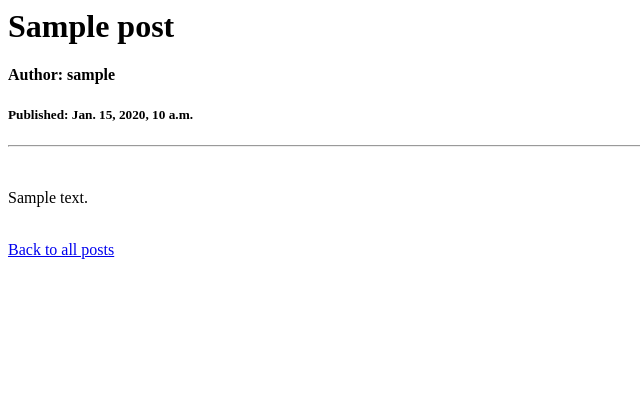
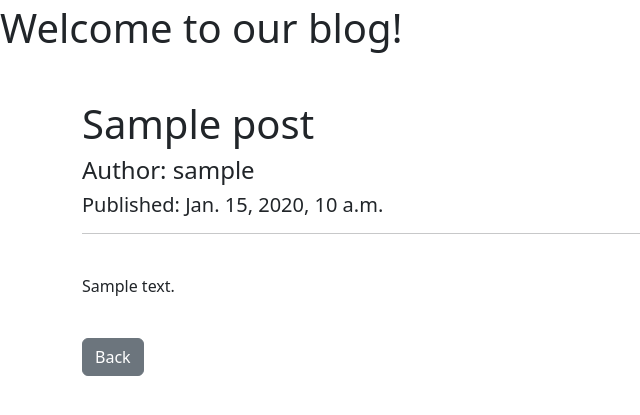
Before and after one commit to KiwiFunk/django-blog, a Django app: page /post/1 in a window 1280 px wide. Shown: the top 415 px of the page, without its empty margins (0-640 px from the left). Run offline with Django 5.2, Linux system fonts and the light colour scheme; tables that the repository leaves empty hold one stand-in row (values such as "Sample post").

Commit message:
Updated post_details to extend base

```diff
--- a/blogapp/templates/base.html
+++ b/blogapp/templates/base.html
@@ -10,11 +10,13 @@
 
   <body>
 
-    <h1>Welcome to our blog!</h1>
+    <h1 class="mt-1">Welcome to our blog!</h1>
 
-    {% block content %}
+    <div class="container mt-5">
+        {% block content %}
 
-    {% endblock %}
+        {% endblock %}
+    </div>
 
     <!-- Bootstrap Scripts -->
     <script src="https://cdn.jsdelivr.net/npm/bootstrap@5.3.3/dist/js/bootstrap.bundle.min.js" integrity="sha384-YvpcrYf0tY3lHB60NNkmXc5s9fDVZLESaAA55NDzOxhy9GkcIdslK1eN7N6jIeHz" crossorigin="anonymous"></script>
--- a/blogapp/templates/post_details.html
+++ b/blogapp/templates/post_details.html
@@ -1,3 +1,7 @@
+{% extends 'base.html' %}
+
+{% block content %}
+
 <h1>{{post.title}}</h1>
 <h4>Author: {{post.author}}</h4>
 <h5>Published: {{post.created_at}}</h5>
@@ -6,4 +10,6 @@
 <p>{{post.body}}</p>
 
 <br/>
-<a href="{% url 'home' %}">Back to all posts</a>
+<a href="{% url 'home' %}" class="btn btn-secondary">Back</a>
+
+{% endblock %}
```
